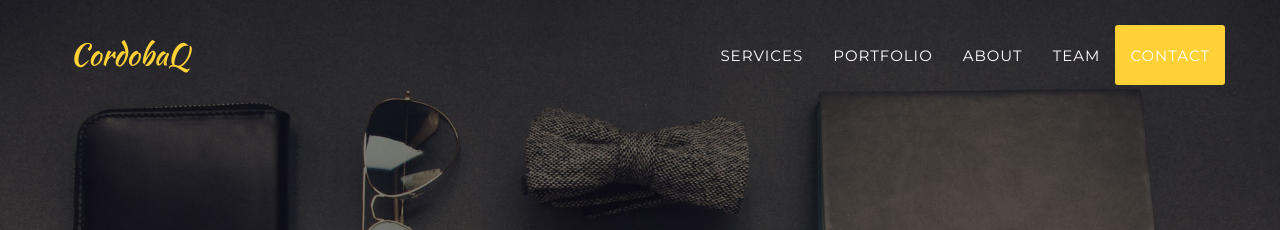
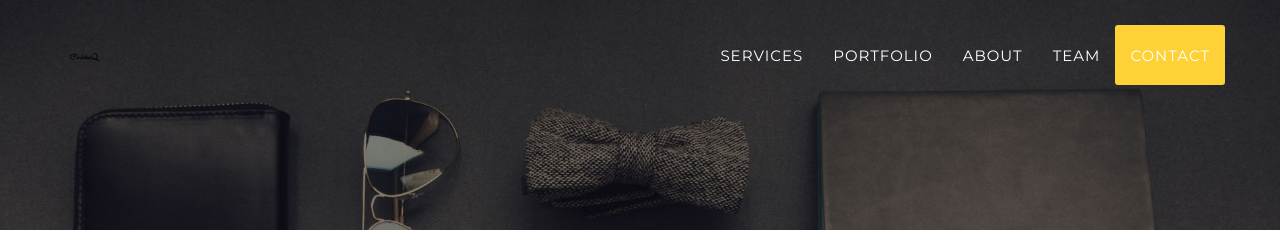
Before and after one commit to cordobaq/cordobaq.github.io, a Jekyll site: the page built from index.html, in a window 1280 px wide. Shown: the top 230 px of the page. Built offline with Jekyll 4.4.1, drawn with Linux system fonts in a browser that asks for light colours; some web fonts are replaced.

Commit message:
Update header.html

```diff
--- a/_includes/header.html
+++ b/_includes/header.html
@@ -9,7 +9,7 @@
                     <span class="icon-bar"></span>
                     <span class="icon-bar"></span>
                 </button>
-                <a class="navbar-brand page-scroll" href="#page-top">{{site.title}}</a>
+                <a class="navbar-brand page-scroll" href="#page-top"><img src="/img/logos/logo-cordoba-640px.png" width="30" height="auto" class="d-inline-block align-top" alt=""></a>
             </div>
 
             <!-- Collect the nav links, forms, and other content for toggling -->
```
